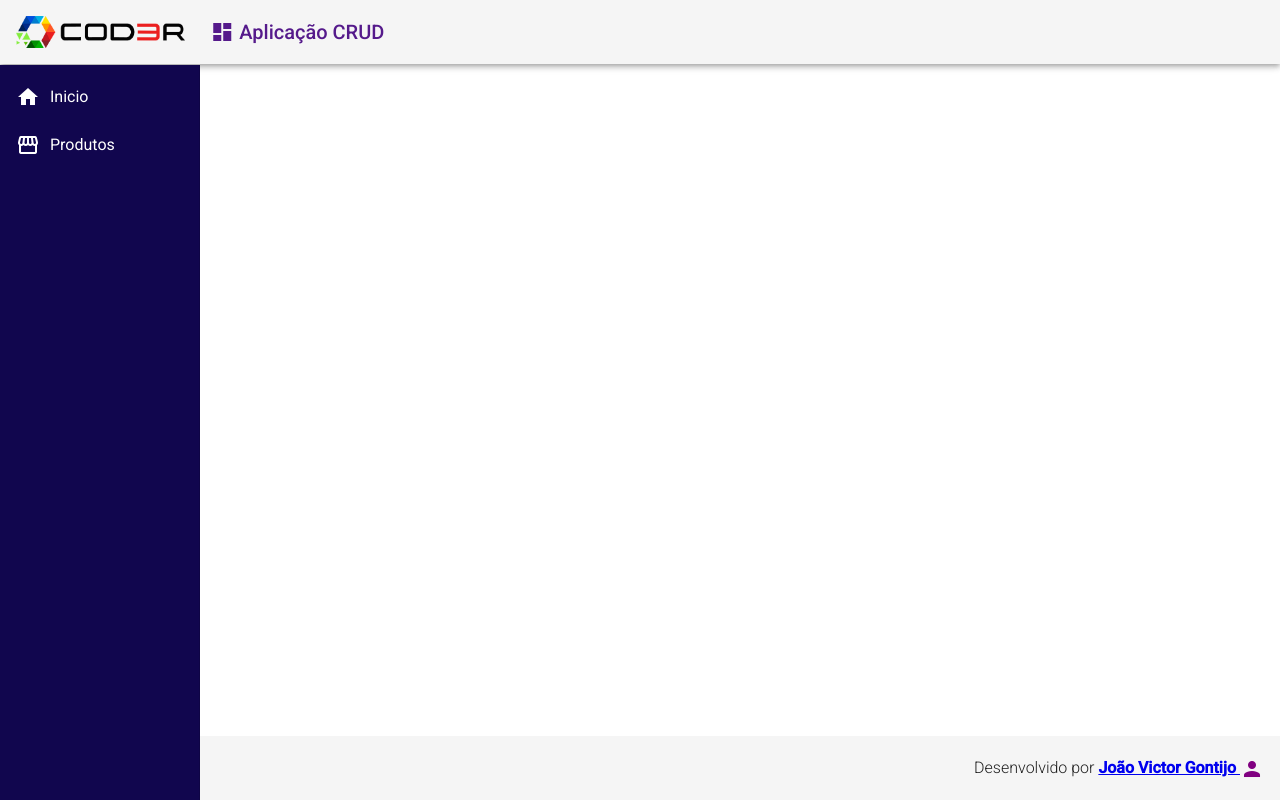
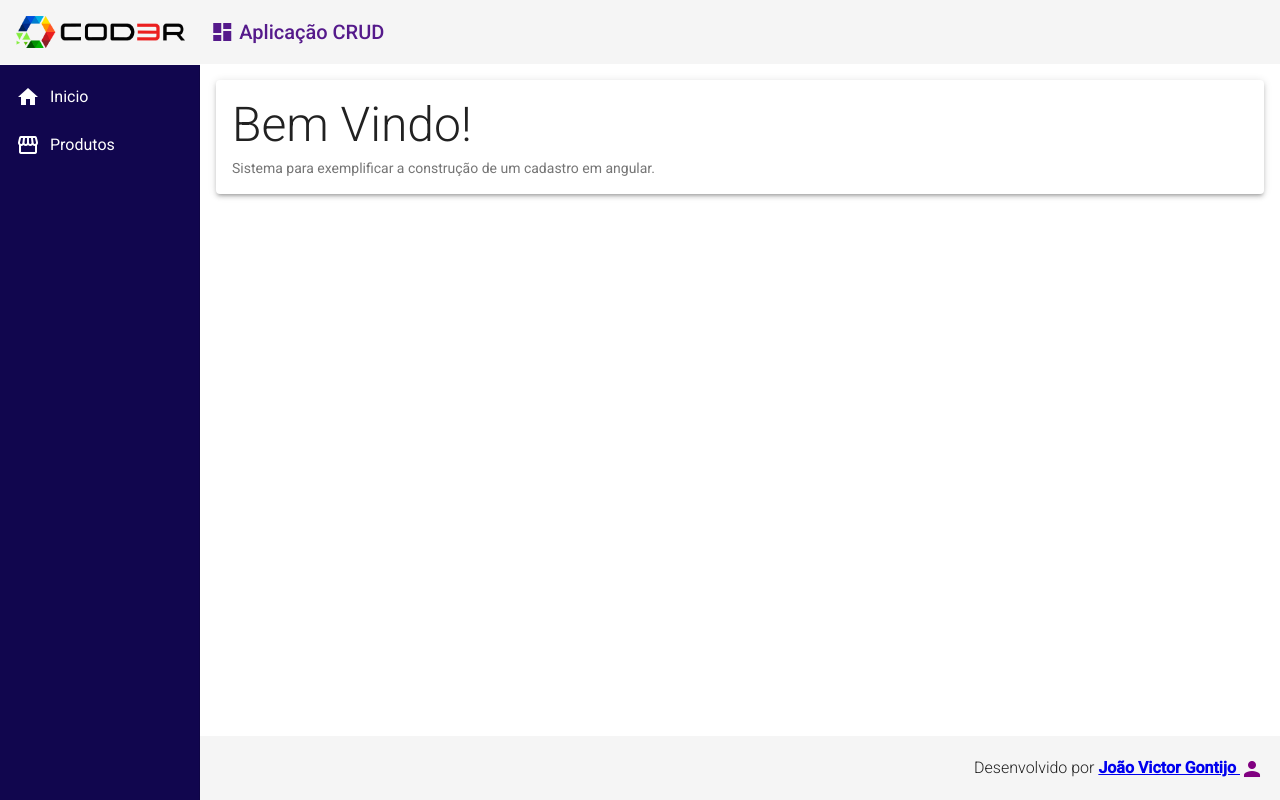
Before and after one commit to jvgontijo/cod3r-angular-crud, an Angular app in the folder frontend/: page / in a window 1280 px wide. Built offline with nearby package versions, Linux system fonts and the light colour scheme.

Commit message:
criado página home com card

```diff
--- a/frontend/src/app/components/template/nav/nav.component.css
+++ b/frontend/src/app/components/template/nav/nav.component.css
@@ -10,3 +10,8 @@
 .sidenav i {
     padding-right: 10px;
 }
+
+.content {
+    padding: 16px;
+    background-color: white;
+}
--- a/frontend/src/app/components/template/nav/nav.component.html
+++ b/frontend/src/app/components/template/nav/nav.component.html
@@ -16,4 +16,7 @@
             </a>
         </mat-nav-list>
     </mat-sidenav>
+    <mat-sidenav-content class="content">
+        <app-home></app-home>
+    </mat-sidenav-content>
 </mat-sidenav-container>
--- /dev/null
+++ b/frontend/src/app/views/home/home.component.css
@@ -0,0 +1,9 @@
+.home .title{
+    font-size: 3rem;
+    font-weight: 300;
+    line-height: 1.2;
+}
+
+.home .subtitle{
+    font: 1.1rem;
+}
--- /dev/null
+++ b/frontend/src/app/views/home/home.component.html
@@ -0,0 +1,6 @@
+<mat-card class="home mat-elevation-z3">
+    <mat-card-title class="title">Bem Vindo!</mat-card-title>
+    <mat-card-subtitle class="subtitle">
+        Sistema para exemplificar a construção de um cadastro em angular.
+    </mat-card-subtitle>
+</mat-card>
--- /dev/null
+++ b/frontend/src/app/views/home/home.component.ts
@@ -0,0 +1,15 @@
+import { Component, OnInit } from '@angular/core';
+
+@Component({
+  selector: 'app-home',
+  templateUrl: './home.component.html',
+  styleUrls: ['./home.component.css']
+})
+export class HomeComponent implements OnInit {
+
+  constructor() { }
+
+  ngOnInit(): void {
+  }
+
+}
```
Also changed, not shown: frontend/src/app/app.module.ts (+7 -3 lines).
